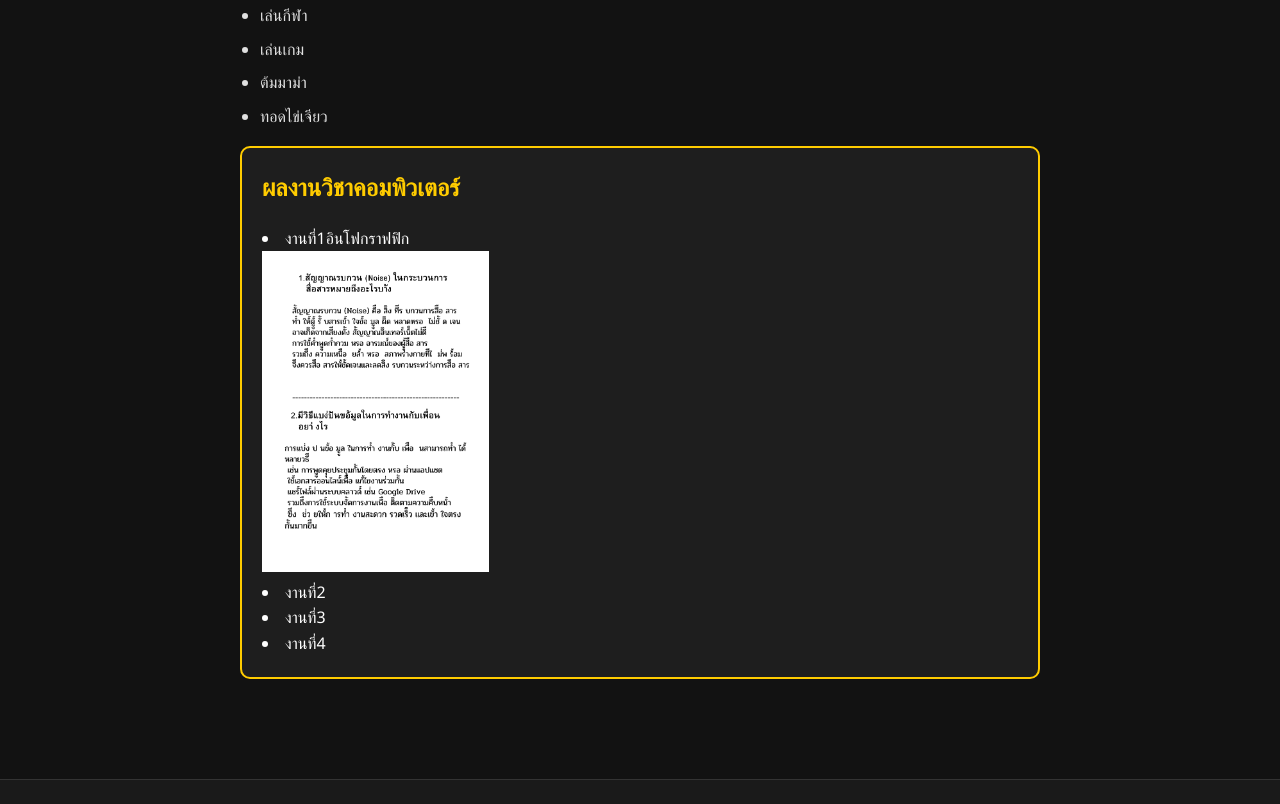
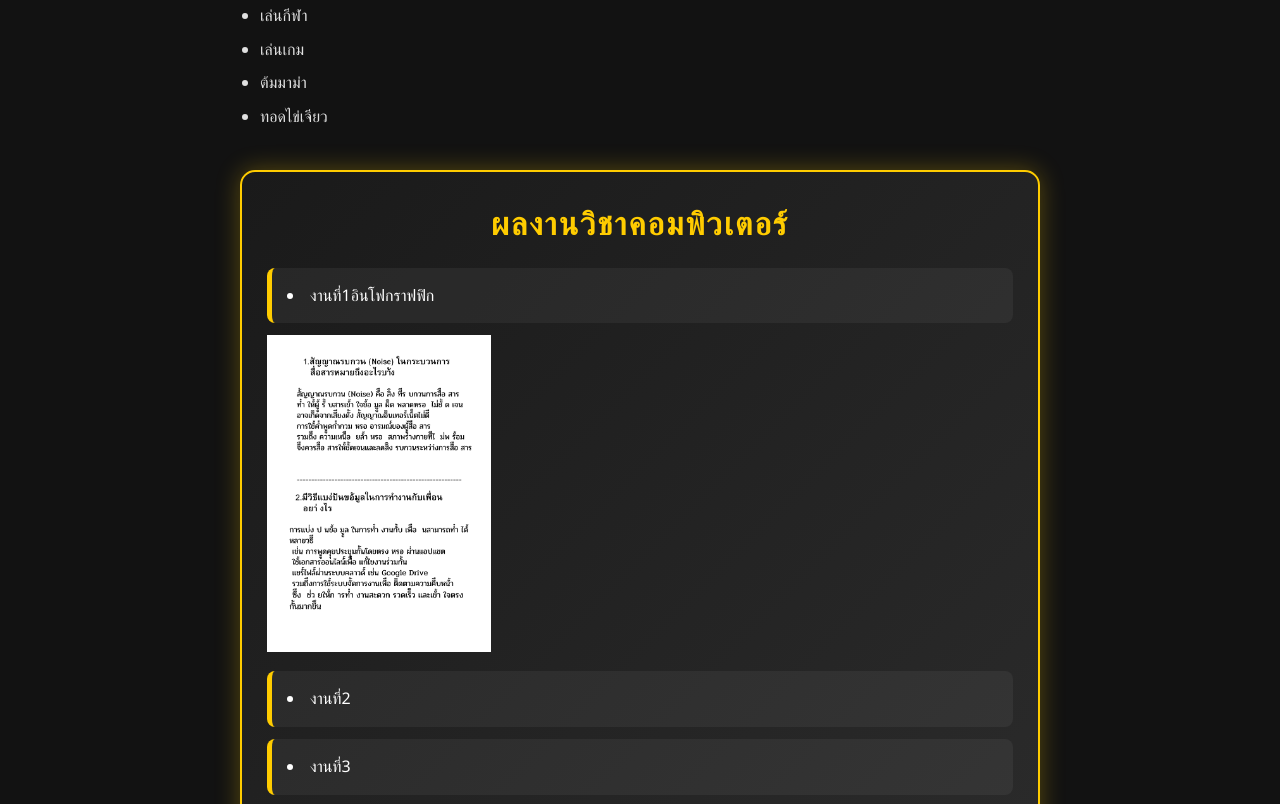
Before and after one commit to Thanachai7/Thanachai7, a plain HTML site: page index.html in a window 1280 px wide. Shown: the part 1014-1818 px from the top of the page. Drawn offline with Linux system fonts and the light colour scheme.

Commit message:
Update style.css

```diff
--- a/style.css
+++ b/style.css
@@ -114,3 +114,45 @@ footer a {
 footer a:hover {
     text-decoration: underline; /* ขีดเส้นใต้เมื่อเอาเมาส์ไปชี้ */
 }
+/* ===== กล่องทักษะ ===== */
+#skills {
+background: linear-gradient(135deg, #1a1a1a, #2b2b2b);
+border: 2px solid #ffcc00;
+border-radius: 15px;
+padding: 25px;
+margin: 40px 0;
+box-shadow: 0 0 25px rgba(255, 204, 0, 0.3);
+transition: all 0.3s ease;
+}
+
+#skills:hover {
+transform: translateY(-5px);
+box-shadow: 0 0 35px rgba(255, 204, 0, 0.5);
+}
+
+#skills h2 {
+color: #ffcc00;
+text-align: center;
+font-size: 2rem;
+margin-bottom: 20px;
+letter-spacing: 2px;
+}
+
+#skills ul {
+list-style: none;
+padding: 0;
+}
+
+#skills li {
+background-color: rgba(255, 255, 255, 0.05);
+margin: 12px 0;
+padding: 15px;
+border-left: 5px solid #ffcc00;
+border-radius: 8px;
+transition: all 0.3s ease;
+}
+
+#skills li:hover {
+background-color: rgba(255, 204, 0, 0.1);
+transform: translateX(10px);
+}
```
